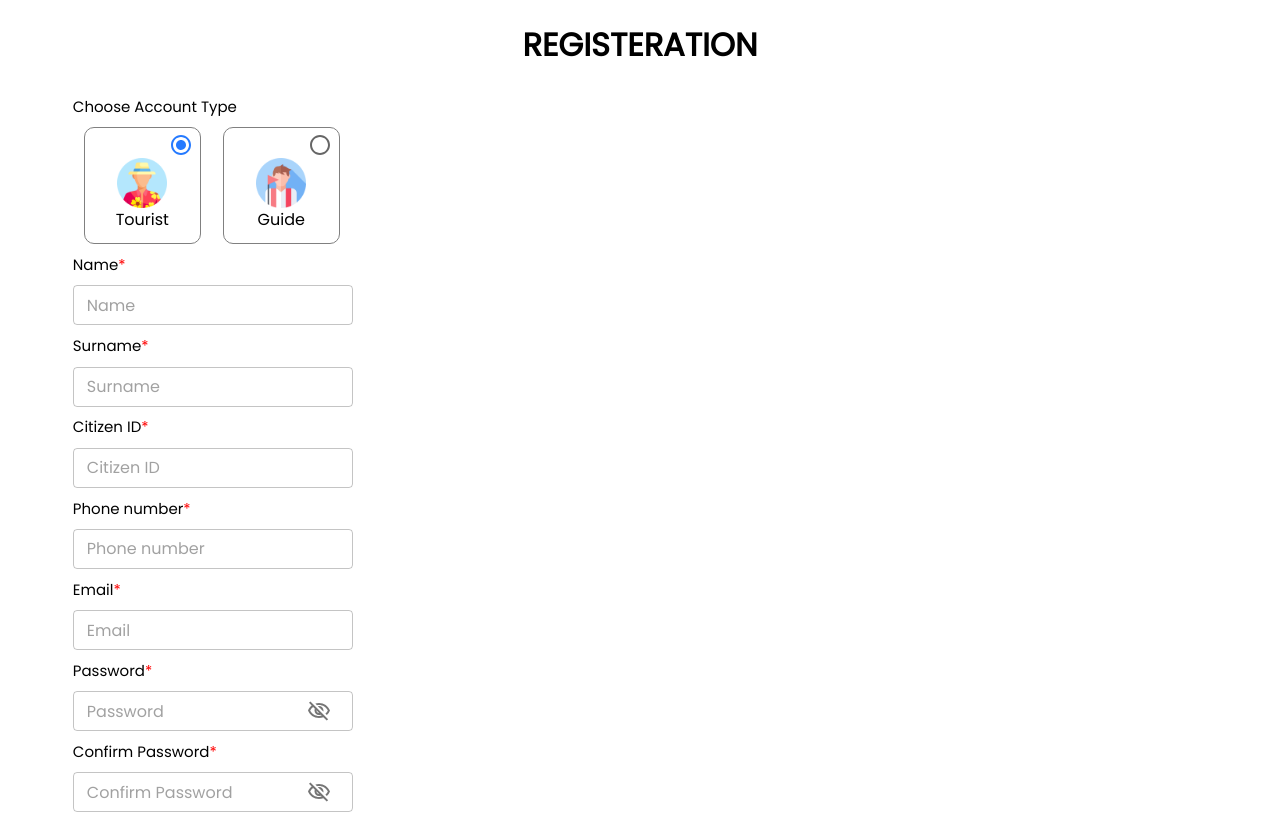
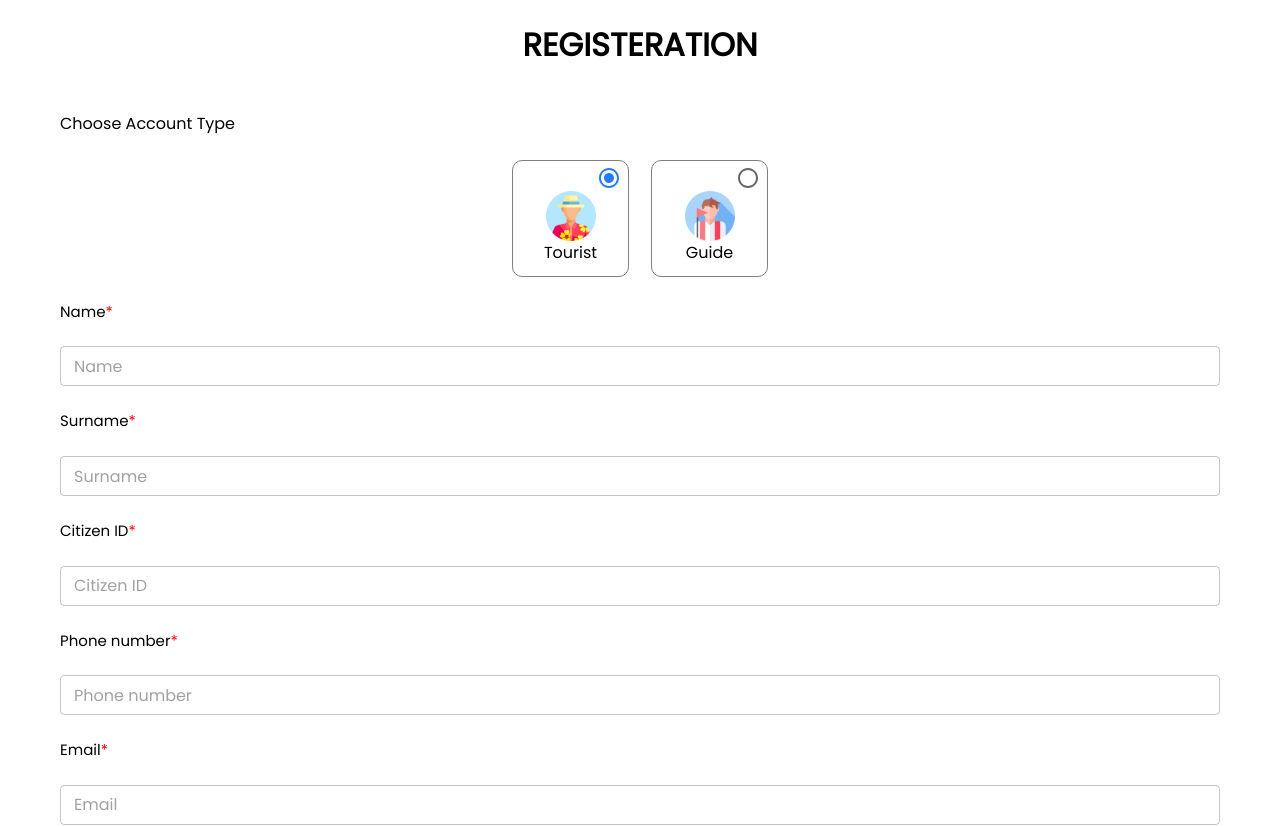
Before and after one commit to 2110336-2565-2/sec1_Group7_Tourister, a Next.js app in the folder frontend/: page /register in a window 1280 px wide. Shown: the top 827 px of the page. Built offline with nearby package versions, Linux system fonts and the light colour scheme.

Commit message:
fix layout in register

```diff
--- a/frontend/components/register/registerForm.tsx
+++ b/frontend/components/register/registerForm.tsx
@@ -8,11 +8,28 @@ import { registerUser } from "@/services/userService";
 import { UserInterface } from "@/interfaces/UserInterface";
 import { FormInputText } from "@/components/formInput/FormInputText";
 import { FormInputHiddenText } from "@/components/formInput/FormInputHiddenText";
-import { FormInputRadio } from "@/components/formInput/FormInputRadio";
 import { COLOR } from "@/theme/globalTheme";
 import { PrimaryButton, RequireFormLabel } from "@/css/styling";
 import { FormInputAccountType } from "../formInput/FormInputAccountType";
+import styled from "styled-components";
 
+const Form = styled.form`
+  display: flex;
+  flex-direction: column;
+  margin: 0px;
+  padding-top: 20px;
+  padding-bottom: 20px;
+  padding-left: 60px;
+  padding-right: 60px;
+  gap: 24px;
+  background-color: white;
+  border-top-left-radius: 2.5rem;
+  border-top-right-radius: 2.5rem
+`;
+
+const FieldName = styled.label`
+  font-size: 1em;
+`;
 
 const registerForm = () => {
   const [showPassword, setShowPassword] = useState(false);
@@ -62,21 +79,8 @@ const registerForm = () => {
   }
 
   return (
-    <form style={
-      {
-        display:'flex',
-        alignItems:'flex-start',
-        flexDirection:'column',
-        margin:'0.8rem',
-        paddingLeft: "60px",
-        paddingRight: "60px",
-        gap:'0.3rem',
-        height: 50,
-        width: 280,
-        alignSelf: 'center'
-      }
-      } onSubmit={handleSubmit(onSubmit)}>
-      <RequireFormLabel>Choose Account Type</RequireFormLabel>
+    <Form onSubmit={handleSubmit(onSubmit)}>
+      <FieldName>Choose Account Type</FieldName>
       <FormInputAccountType name="accountType" control={control} label="" options={[{label: "tourist", value: "tourist"}, { label:"guide", value: "guide" }]}/>
       <RequireFormLabel className="AsteriskRequired">Name</RequireFormLabel>
       <FormInputText name="name" control={control} label="Name"/>
@@ -103,7 +107,7 @@ const registerForm = () => {
         <label>Already have an account? </label>
         <Link href="/login" style={{textDecoration:"none", color:COLOR.primary}}>Log in</Link>
       </div>
-    </form>
+    </Form>
   );
 };
 
--- a/frontend/css/styling.tsx
+++ b/frontend/css/styling.tsx
@@ -19,10 +19,9 @@ export const PrimaryButton = styled(Button)({
 });
 
 
-// fontWeight: 'bold'
+// fontWeight: 'bold', asterisk: {color: 'red'}
 export const RequireFormLabel = styled(FormLabel)({
     required: true,
     color: 'black',
     fontSize: 15,
-    padding: '5px 0px',
 })
```
